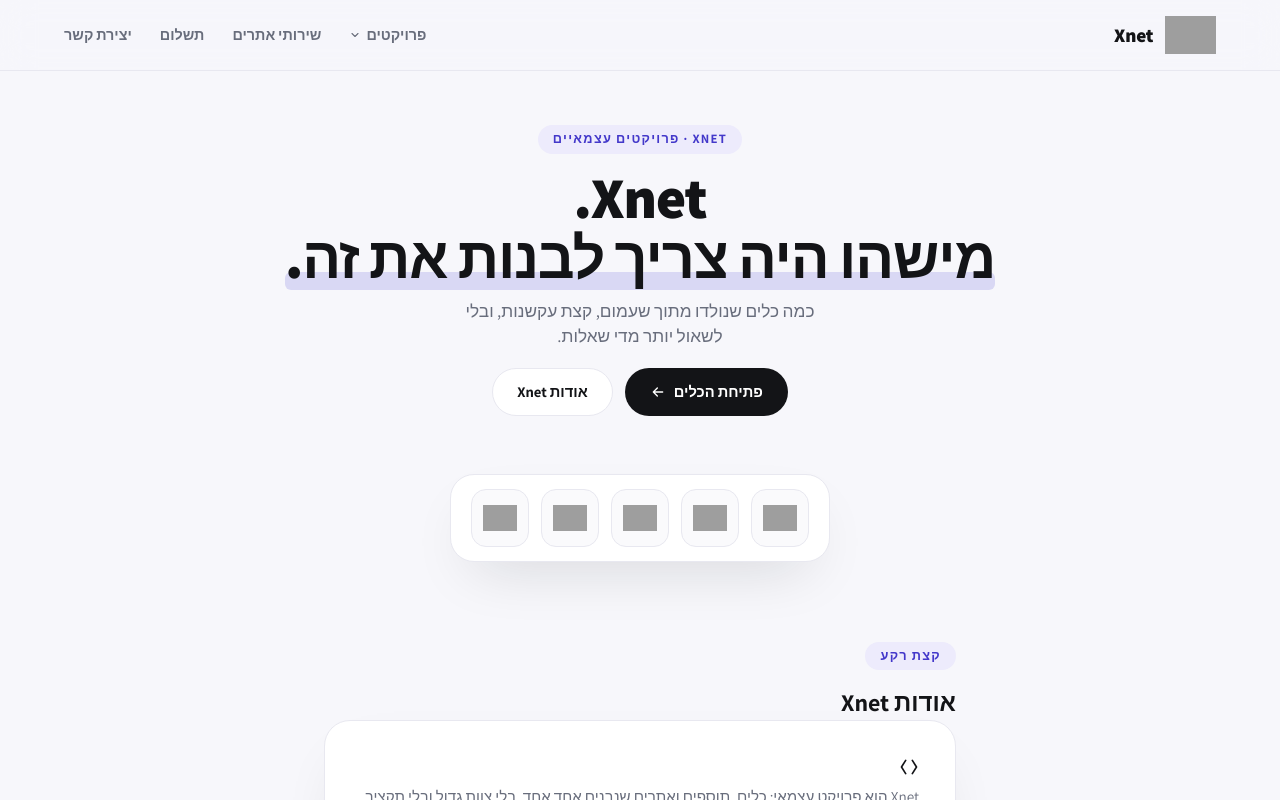
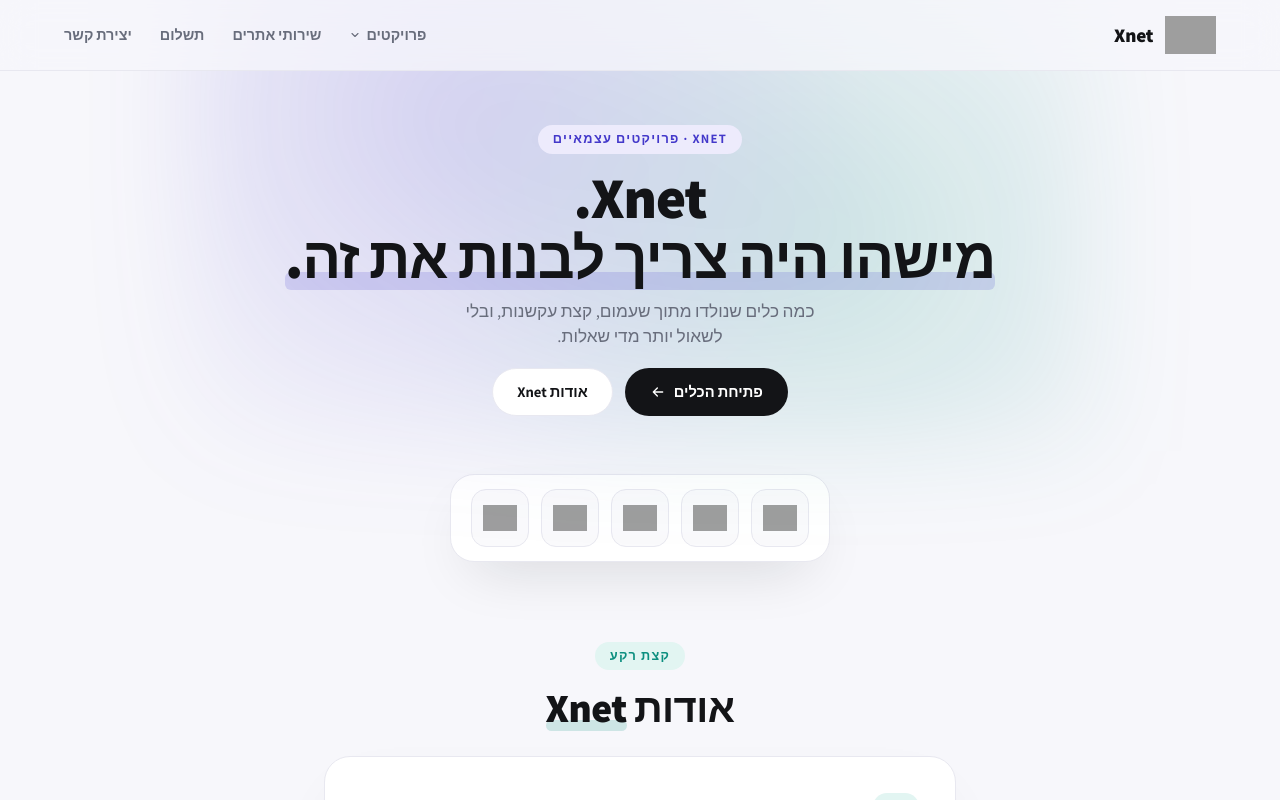
Before and after one commit to Xnet2/xnet2.github.io, a plain HTML site: page index.html in a window 1280 px wide. Shown: the top 800 px of the page. Drawn offline with Linux system fonts and the light colour scheme; grey boxes are pictures that could not be loaded.

Commit message:
style.css

```diff
--- a/style.css
+++ b/style.css
@@ -122,6 +122,39 @@
   .btn-ghost:hover{border-color:var(--muted-2); transform:translateY(-2px);}
   .btn svg{transition:transform .2s ease;}
   .btn:hover svg{transform:translateX(-3px);}
+
+  /* ---------- HERO AMBIENT GLOW (homepage) ---------- */
+  .hero-glow{position:relative; z-index:1;}
+  .hero-glow::before{
+    content:'';
+    position:absolute;
+    top:-140px; right:50%; transform:translateX(50%);
+    width:min(920px, 150vw); height:520px;
+    background:
+      radial-gradient(circle at 30% 35%, rgba(67,56,202,.20), transparent 60%),
+      radial-gradient(circle at 72% 60%, rgba(13,143,128,.18), transparent 58%);
+    filter:blur(50px);
+    z-index:-1;
+    pointer-events:none;
+  }
+  @media (prefers-reduced-motion: no-preference){
+    @keyframes rise-in{
+      from{opacity:0; transform:translateY(14px);}
+      to{opacity:1; transform:translateY(0);}
+    }
+    .hero-glow .eyebrow{animation:rise-in .6s ease both;}
+    .hero-glow h1{animation:rise-in .6s .08s ease both;}
+    .hero-glow p.lede{animation:rise-in .6s .16s ease both;}
+    .hero-glow .hero-cta{animation:rise-in .6s .24s ease both;}
+  }
+
+  /* ---------- SCROLL REVEAL (homepage utility) ---------- */
+  .reveal{opacity:0; transform:translateY(20px); transition:opacity .7s ease, transform .7s ease;}
+  .reveal.in-view{opacity:1; transform:translateY(0);}
+  @media (prefers-reduced-motion: reduce){
+    .reveal{opacity:1; transform:none; transition:none;}
+    .hero-glow .eyebrow, .hero-glow h1, .hero-glow p.lede, .hero-glow .hero-cta{animation:none;}
+  }
 
   /* ---------- DOCK (signature element) ---------- */
   .dock-wrap{
@@ -456,3 +489,24 @@
   .about-card p{color:var(--muted); font-size:.95rem; line-height:1.7;}
   .about-card p + p{margin-top:14px;}
   .about-card .btn{margin-top:20px;}
+
+  .eyebrow-teal{color:var(--teal); background:var(--teal-soft);}
+  .about-intro{
+    text-align:center; margin-bottom:26px;
+    display:flex; flex-direction:column; align-items:center;
+  }
+  .about-heading{
+    font-size:clamp(1.75rem, 3.4vw, 2.5rem);
+    font-weight:800; letter-spacing:-.015em; line-height:1.15;
+  }
+  .about-heading .mark-teal{position:relative;}
+  .about-heading .mark-teal::after{
+    content:''; position:absolute; right:0; left:0; bottom:.06em; height:.28em;
+    background:var(--teal); opacity:.18; z-index:-1; border-radius:6px;
+  }
+  .about-icon{
+    width:46px; height:46px; border-radius:14px;
+    background:var(--teal-soft); color:var(--teal);
+    display:flex; align-items:center; justify-content:center;
+    margin-bottom:16px;
+  }
```
